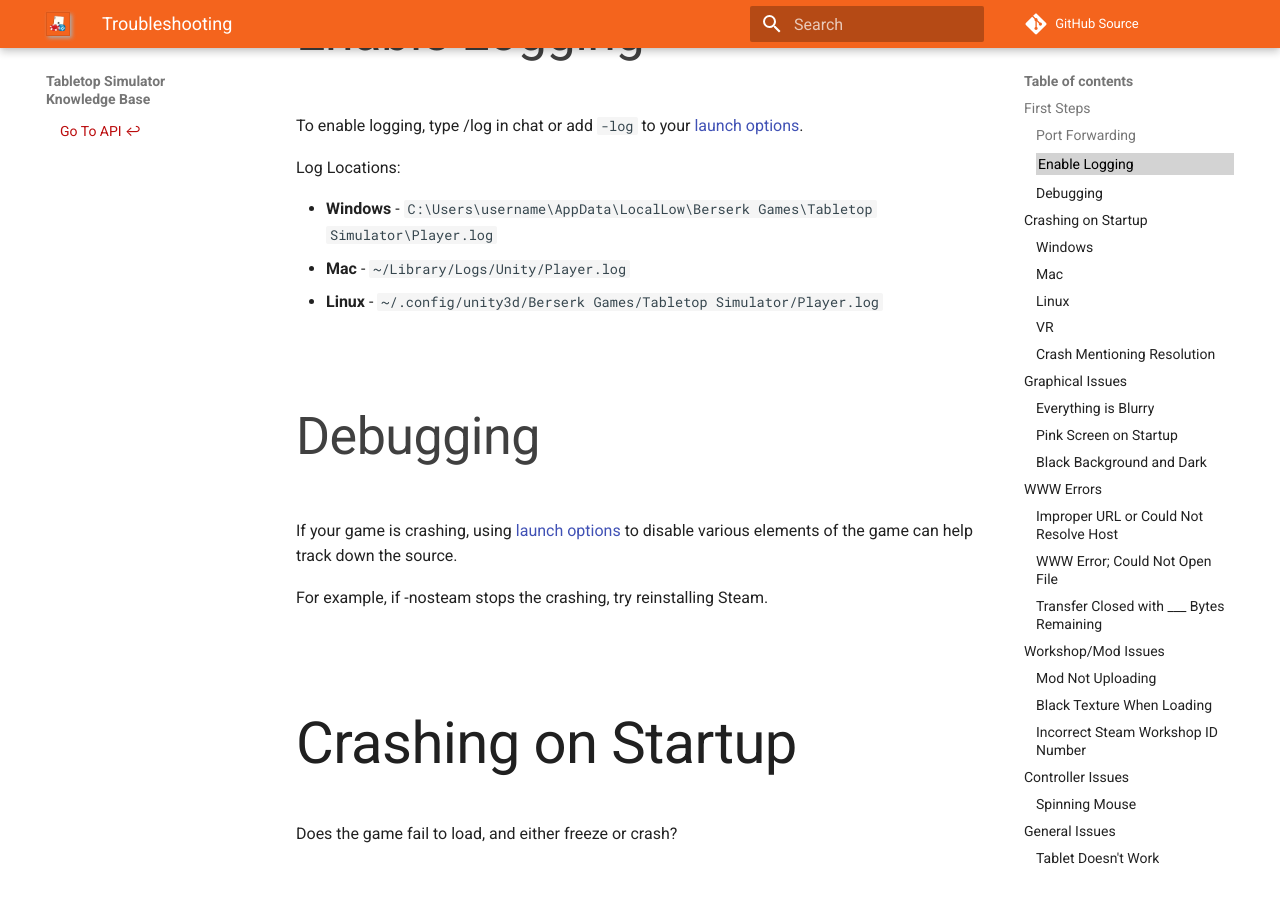
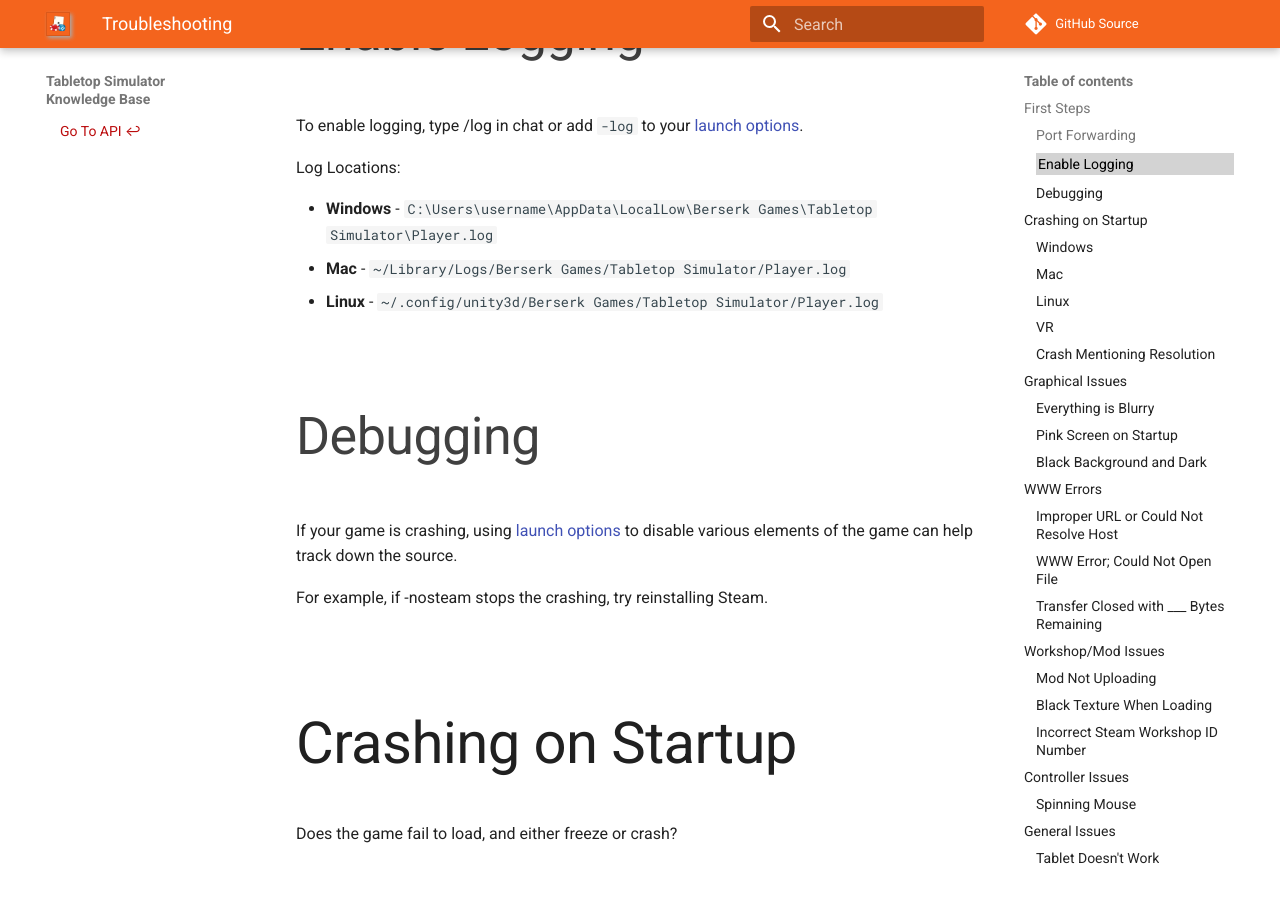
Before and after one commit to Berserk-Games/Tabletop-Simulator-Knowledge-Base, an MkDocs documentation site: the page built from docs/getting-started/troubleshooting.md, in a window 1280 px wide and 900 px high, scrolled down 1116 px. Built offline with MkDocs 1.6.1 and Material for MkDocs 9.7.7, drawn with Linux system fonts in a browser that asks for light colours; comment, search, counter and statistics services are not loaded.

Commit message:
Fixed macOS log location due to Unity update

```diff
--- a/docs/getting-started/troubleshooting.md
+++ b/docs/getting-started/troubleshooting.md
@@ -20,7 +20,7 @@
 Log Locations:
 
 * **Windows** - `C:\Users\username\AppData\LocalLow\Berserk Games\Tabletop Simulator\Player.log`
-* **Mac** - `~/Library/Logs/Unity/Player.log`
+* **Mac** - `~/Library/Logs/Berserk Games/Tabletop Simulator/Player.log`
 * **Linux** - `~/.config/unity3d/Berserk Games/Tabletop Simulator/Player.log`
 
 ###Debugging
```
